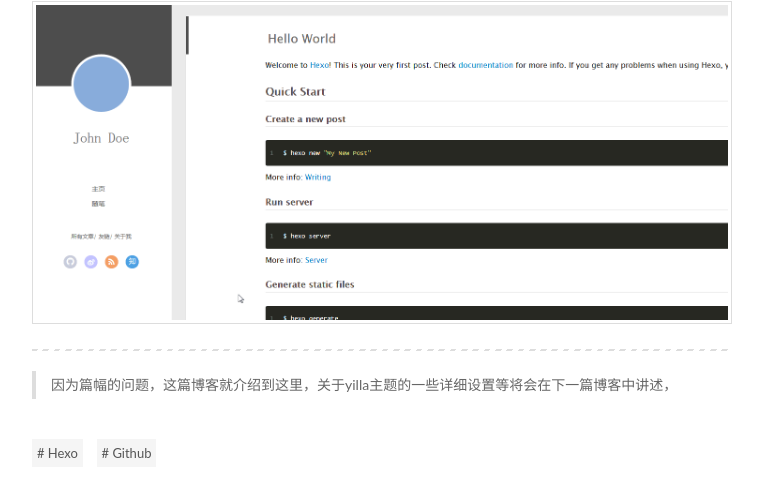
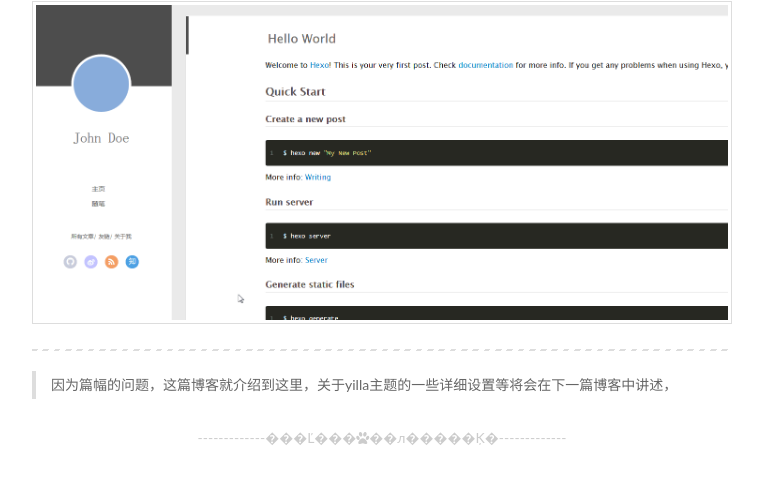
Before and after one commit to Sharewithyou/Sharewithyou.github.io, a plain HTML site: page 2017/10/23/Hexo-Github-搭建属于自己的博客系列教程二：博客写作与发布/index.html in a window 1280 px wide. Shown: the part 10305-10794 px from the top of the page, without its empty margins (98-861 px from the left). Drawn offline with Linux system fonts and the light colour scheme; some packages are replaced by stand-ins of ours; a script that the page names is missing.

Commit message:
Site updated: 2017-10-28 22:02:29

```diff
--- a/2017/10/23/Hexo-Github-搭建属于自己的博客系列教程二：博客写作与发布/index.html
+++ b/2017/10/23/Hexo-Github-搭建属于自己的博客系列教程二：博客写作与发布/index.html
@@ -569,6 +569,17 @@
 
 
 
+      <div>
+        <div>
+
+        <div style="text-align:center;color: #ccc;font-size:14px;">-------------���Ľ���<i class="fa fa-paw"></i>��л�����Ķ�-------------</div>
+
+</div>
+      </div>
+
+
+
+
 
 
 
```
Also changed, not shown: 2017/10/21/Hexo-Github-搭建属于自己的博客系列教程一：基础环境搭建/index.html (+11 -0 lines), index.html (+6 -0 lines).
